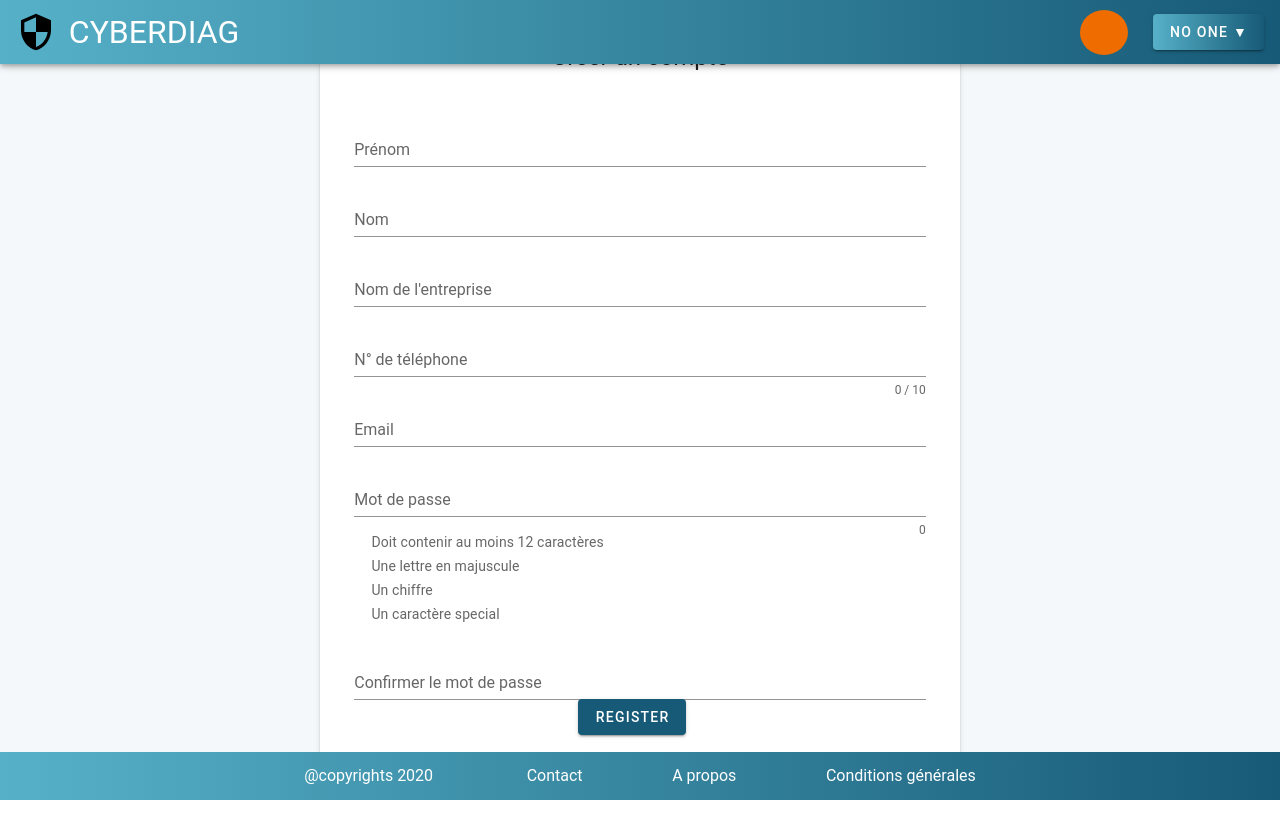
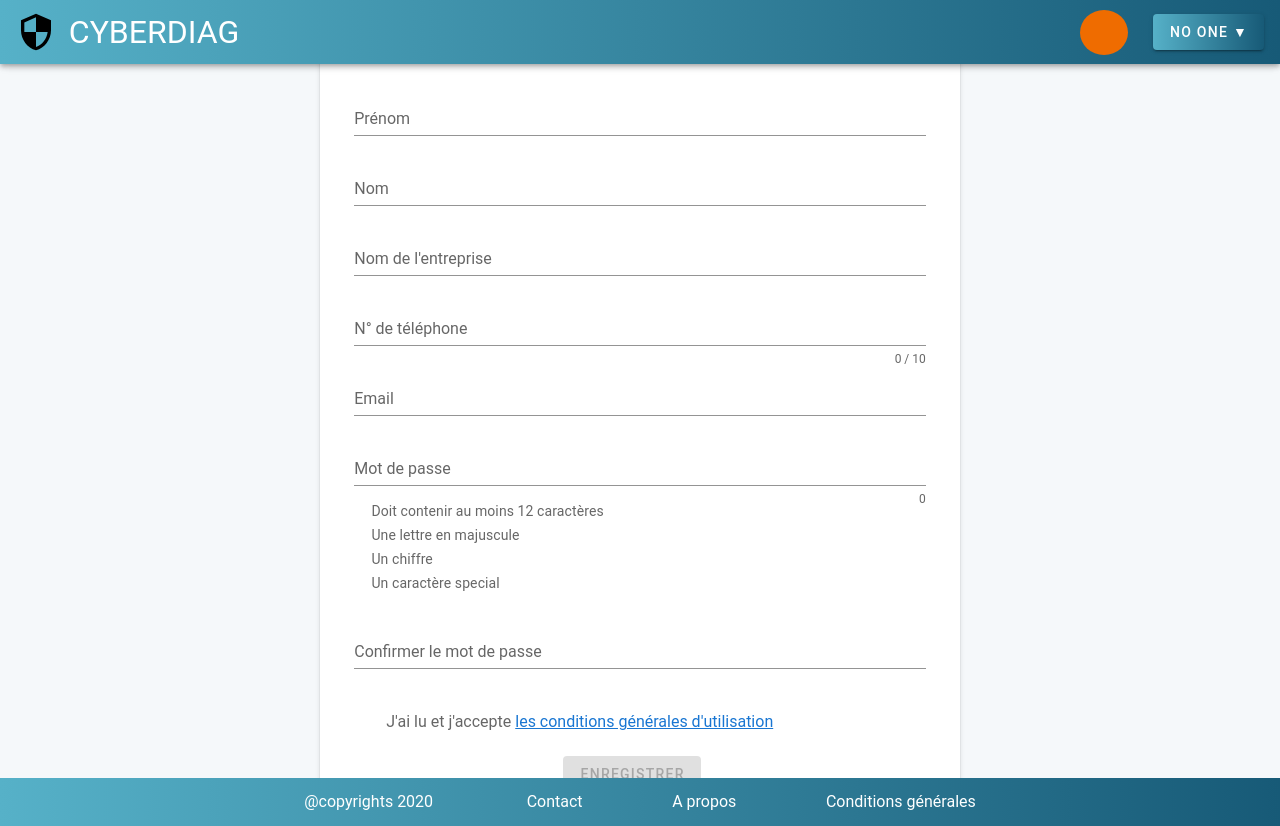
Before and after one commit to corinnerusso/cyberdiag_front, a Vue app: page /register in a window 1280 px wide. Before the commit the page ends 800 px from the top, so only its background shows below. Built offline with nearby package versions, Linux system fonts and the light colour scheme; the HTML template or start-up script is replaced by a standard one; what vue-apexcharts would draw is missing.

Commit message:
sign up form is ok with RGP and modal saying a email has been sent

```diff
--- a/src/components/MySurvey.vue
+++ b/src/components/MySurvey.vue
@@ -266,8 +266,6 @@ export default {
       } else {
         this.modal = true;
       }
-      console.log(this.notAnsweredQuestions.length);
-      console.log(this.modal);
     },
 
     // close modal
--- a/src/router/index.js
+++ b/src/router/index.js
@@ -54,6 +54,12 @@ const routes = [
     name: "Charts",
     component: () => import("@/views/Charts.vue"),
   },
+
+  {
+    path: "/rgpd",
+    name: "RGPD",
+    component: () => import("@/views/RGPD.vue"),
+  },
 ];
 
 const router = new VueRouter({
--- /dev/null
+++ b/src/views/RGPD.vue
@@ -0,0 +1,9 @@
+<template>
+  <div style="margin-top:100px" class="home">RGPD</div>
+</template>
+
+<script>
+export default {
+  name: "RGPD"
+};
+</script>
--- a/src/views/SignUp.vue
+++ b/src/views/SignUp.vue
@@ -13,7 +13,6 @@
           <v-text-field
             ref="firstname"
             v-model="firstname"
-            :rules="[rules.required]"
             :error-messages="errorMessages"
             label="Prénom"
             placeholder="Jean"
@@ -24,7 +23,6 @@
           <v-text-field
             ref="lastname"
             v-model="lastname"
-            :rules="[rules.required]"
             :error-messages="errorMessages"
             label="Nom"
             placeholder="Dupont"
@@ -34,7 +32,6 @@
           <v-text-field
             ref="cieName"
             v-model="cieName"
-            :rules="[() => !!cieName || 'Champs obligatoire']"
             :error-messages="errorMessages"
             label="Nom de l'entreprise"
             placeholder="..."
@@ -44,7 +41,6 @@
           <v-text-field
             ref="phoneNumber"
             v-model="phoneNumber"
-            :rules="[rules.required]"
             :error-messages="errorMessages"
             label="N° de téléphone"
             placeholder="0600000000"
@@ -56,7 +52,6 @@
           <v-text-field
             ref="email"
             v-model="email"
-            :rules="[rules.required, rules.email]"
             :error-messages="errorMessages"
             label="Email"
             placeholder="jean.martin@mail.com"
@@ -100,12 +95,58 @@
             :type="show1 ? 'text' : 'password'"
             :append-icon="show1 ? 'mdi-eye' : 'mdi-eye-off'"
             @click:append="show1 = !show1"
-            :once="checkPasswords(password, password_confirmation)"
-            :rules="[rules.password]"
-            hide-details="auto"
           ></v-text-field>
 
-          <v-btn color="#175a77" class="mr-4 white--text" @click="handleSubmit">Register</v-btn>
+          <v-checkbox v-model="checkbox" @change="(enableButton())">
+            <template v-slot:label>
+              <div>
+                J'ai lu et j'accepte
+                <v-tooltip bottom>
+                  <template v-slot:activator="{ on }">
+                    <a
+                      target="_blank"
+                      href="http://localhost:8080/rgpd"
+                      @click.stop
+                      v-on="on"
+                    >les conditions générales d'utilisation</a>
+                  </template>
+                  Ouvre dans un nouvel onglet
+                </v-tooltip>
+              </div>
+            </template>
+          </v-checkbox>
+
+          <!-- <v-btn
+            color="#175a77"
+            class="mr-4 white--text"
+            :disabled="disabled"
+            @click="handleSubmit"
+          >ENREGISTRER</v-btn>-->
+          <v-dialog v-model="dialog" width="500">
+            <template v-slot:activator="{ on }">
+              <v-btn
+                color="#175a77"
+                class="mr-4 white--text"
+                :disabled="disabled"
+                @click="(handleSubmit, showModal)"
+                v-on="on"
+              >Enregistrer</v-btn>
+            </template>
+            <div>
+              <v-card>
+                <v-card-title class="headline grey lighten-2" primary-title>Confirmation</v-card-title>
+
+                <v-card-text>Un e-mail de confirmation va vous être envoyé à l'adresse {{this.email}}</v-card-text>
+
+                <v-divider></v-divider>
+
+                <v-card-actions>
+                  <v-spacer></v-spacer>
+                  <v-btn color="primary" text @click="dialog = false">Fermer</v-btn>
+                </v-card-actions>
+              </v-card>
+            </div>
+          </v-dialog>
         </v-form>
       </v-card-text>
     </v-card>
@@ -114,7 +155,7 @@
 
 <script>
 import axios from "axios";
-import { sameAs } from "vuelidate/lib/validators";
+
 export default {
   name: "SignUp",
   data: () => ({
@@ -125,9 +166,9 @@ export default {
     phoneNumber: "",
     password: "",
     password_confirmation: "",
-    color: "green",
-    notcolor: "red",
+    checkbox: false,
 
+    disabled: true,
     samePassword: null,
     errorMessages: "",
     errors: [],
@@ -139,17 +180,9 @@ export default {
 
     show1: false,
 
-    rules: {
-      required: value => !!value || "Champs obligatoire",
-      email: value => {
-        const pattern = /^(([^<>()[\]\\.,;:\s@"]+(\.[^<>()[\]\\.,;:\s@"]+)*)|(".+"))@((\[[0-9]{1,3}\.[0-9]{1,3}\.[0-9]{1,3}\.[0-9]{1,3}])|(([a-zA-Z\-0-9]+\.)+[a-zA-Z]{2,}))$/;
-        return pattern.test(value) || "Invalid e-mail.";
-      },
-      password: value => (!!value && value !== this.password) || "not ok"
-    }
+    modal: false,
+    dialog: false
   }),
-
-  //vuelidate
 
   //check form
   computed: {
@@ -168,16 +201,21 @@ export default {
   watch: {
     name() {
       this.errorMessages = "";
-      this.checkPassword();
     }
   },
 
   methods: {
-    //*********** */
+    //check if password respect good practicies/
     password_check: function() {
       this.has_number = /\d/.test(this.password);
       this.has_uppercase = /[A-Z]/.test(this.password);
       this.has_special = /[!@#$%^&*+=._-]/.test(this.password);
+    },
+
+    //enable register button if RPSG checkbox is cliked
+    enableButton() {
+      this.disabled = false;
+      console.log("disabled", this.disabled);
     },
 
     //submit form
@@ -193,7 +231,8 @@ export default {
             email: this.email,
             cieName: this.cieName,
             phoneNumber: this.phoneNumber,
-            password: this.password
+            password: this.password_confirmation,
+            RGPD: this.checkbox
           })
           .then(response => {
             console.log(response.data);
@@ -204,21 +243,17 @@ export default {
           });
       }
     },
-    //check if all the fields are completed
-    submit() {
-      this.formHasErrors = false;
 
-      Object.keys(this.form).forEach(f => {
-        if (!this.form[f]) this.formHasErrors = true;
-
-        this.$refs[f].validate(true);
-      });
+    //modal
+    showModal() {
+      if ((this.disabled = false)) {
+        this.modal = true;
+      }
     },
 
     //check if the 2 passwords are the same
 
     checkPasswords(password, password_confirmation) {
-      //   console.log("password", password, "passconf", password_confirmation);
       if (password.length !== password_confirmation) {
         this.samePassword = false;
       }
@@ -235,7 +270,6 @@ export default {
       } else {
         this.samePassword = false;
       }
-      console.log("samepassword", this.samePassword);
     }
   }
 };
--- a/vue.config.js
+++ b/vue.config.js
@@ -1,3 +1,6 @@
 module.exports = {
-  transpileDependencies: ["vuetify"]
+  transpileDependencies: ["vuetify"],
+  chainWebpack: config => {
+    config.module.rules.delete('eslint');
+  }
 };
```
